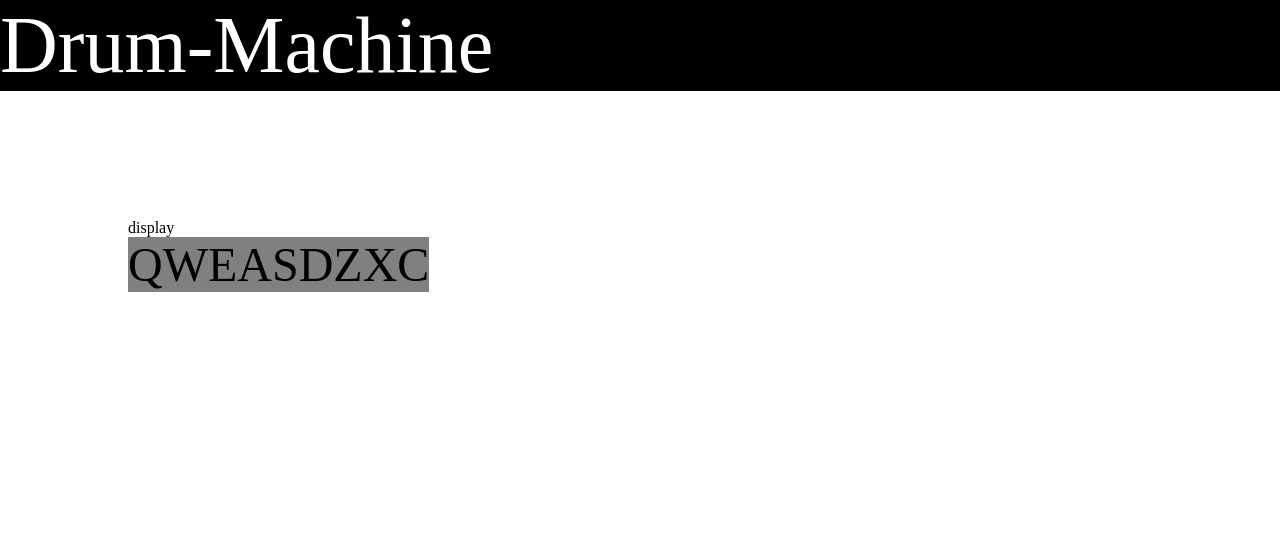
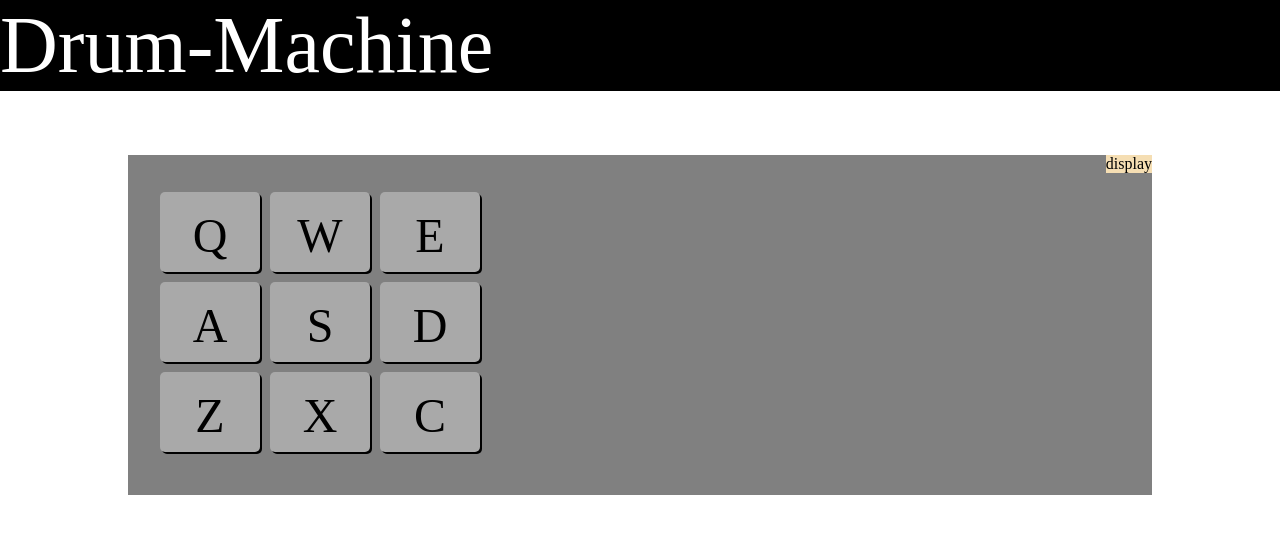
Before and after one commit to OmerNaveh/Omer-Drum-Machine, a React (Create React App) app: page / in a window 1280 px wide. Shown: the top 534 px of the page. Built offline with nearby package versions, Linux system fonts and the light colour scheme.

Commit message:
added styling to drumpads

```diff
--- a/src/App.js
+++ b/src/App.js
@@ -5,7 +5,7 @@ function App() {
     <div>
       <Header />
     <div className="drumMachine" id="drum-machine">
-      <div id='display'>
+      <div id='display' className='display'>
         display
       </div>
       <PadBunk class='pad-Bank'/>
--- a/src/index.css
+++ b/src/index.css
@@ -9,19 +9,34 @@ body{
 }
 .drumMachine{
     width: 80%;
-    margin: 10% auto 0 auto;
+    margin: 5% auto 0 auto;
+    background-color: gray;
 }
 .pad-Bank{
-    background-color: gray;
     font-size: 3rem;
-    float: left;
-    display: flex;
-
+    width: 332px;
+    height: 272px;
+    display: inline-block;
+    margin: 2rem 2rem;
 }
 .drum-pad{
+    text-align: center;
+    position: relative;
+    float: left;
+    width: 100px;
+    height: 80px;
+    background-color: darkgray;
+    margin: 5px 10px 5px 0;
+    border-radius: 5px;
+    padding-top: 1rem;
+    box-sizing: border-box;
+    box-shadow: black 2px 2px 0 0;
+}
+.drum-pad:hover{
     cursor: pointer;
-    text-align: center;
+    opacity: 0.8;
 }
 .display{
-    float: right;
+   background-color: wheat;
+   float: right;
 }
```
